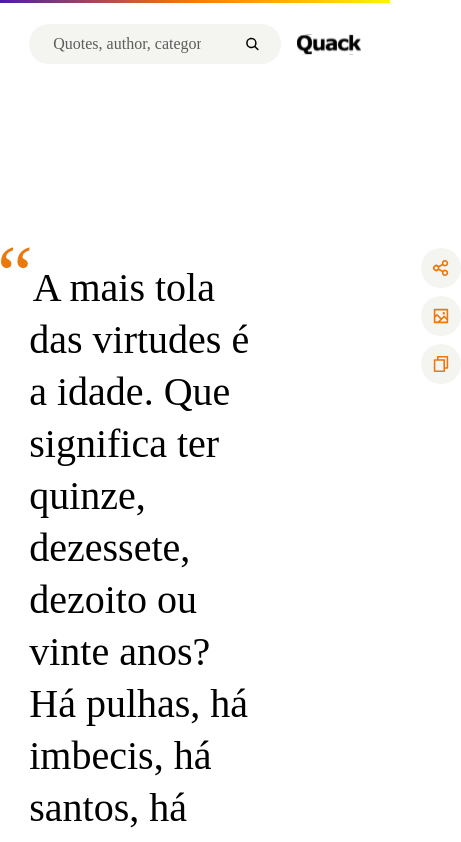
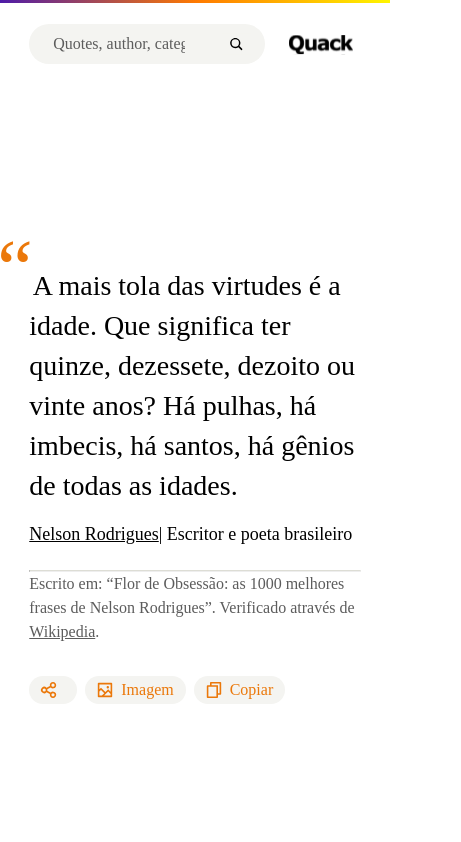
Before and after one commit to sheisacreative/quack-quotes, a Next.js app: page / in a window 390 px wide. Shown: the top 842 px of the page, 461 px wide, since content can reach past the window. Built offline with nearby package versions, Linux system fonts and the light colour scheme; a web font is replaced by a local one.

Commit message:
big quote responsive. Fixes #2

```diff
--- a/components/button/ButtonIcon.js
+++ b/components/button/ButtonIcon.js
@@ -3,7 +3,14 @@ import { RiImage2Line } from "react-icons/ri";
 import styles from "./ButtonIcon.module.css";
 
 const ButtonIcon = ({ action, icon }) => {
-  return <li className={styles.action}>{icon}</li>;
+  return (
+    <li className={styles.action}>
+      <div className={styles.icon}>{icon}</div>
+      <span className={styles.actionText}>
+        {action === "Compartilhar" ? "" : action}
+      </span>
+    </li>
+  );
 };
 
 export default ButtonIcon;
--- a/components/button/ButtonIcon.module.css
+++ b/components/button/ButtonIcon.module.css
@@ -18,3 +18,20 @@
   cursor: pointer;
   background-color: var(--neutral-20);
 }
+
+.actionText {
+  display: none;
+}
+
+@media screen and (max-width: 768px) {
+  .action {
+    width: initial;
+    height: initial;
+    padding: 0.125rem 0.75rem;
+    border-radius: 2rem;
+    gap: 0.5rem;
+  }
+  .actionText {
+    display: block;
+  }
+}
--- a/components/button/ButtonIconContainer.module.css
+++ b/components/button/ButtonIconContainer.module.css
@@ -3,3 +3,10 @@
   flex-direction: column;
   gap: 0.5rem;
 }
+
+@media screen and (max-width: 768px) {
+  .actionContainer {
+    flex-direction: row;
+    padding: 0;
+  }
+}
--- a/components/quotes/BigQuote.module.css
+++ b/components/quotes/BigQuote.module.css
@@ -44,3 +44,15 @@
   justify-self: end;
   align-self: start;
 }
+
+@media screen and (max-width: 768px) {
+  .bigQuote {
+    display: flex;
+    flex-direction: column;
+  }
+
+  .iconsContainer {
+    display: flex;
+    margin-top: 2rem;
+  }
+}
--- a/components/sections/Navbar.module.css
+++ b/components/sections/Navbar.module.css
@@ -63,6 +63,6 @@
   }
 
   .quackLogo {
-    width: 64px;
+    scale: 0.8;
   }
 }
--- a/data/data.js
+++ b/data/data.js
@@ -4,17 +4,17 @@ import { RiShareLine, RiImage2Line, RiFileCopyLine } from "react-icons/ri";
 export const actionIcons = [
   {
     id: 1,
-    action: "Share",
+    action: "Compartilhar",
     icon: <RiShareLine />,
   },
   {
     id: 2,
-    action: "Image",
+    action: "Imagem",
     icon: <RiImage2Line />,
   },
   {
     id: 3,
-    action: "Copy",
+    action: "Copiar",
     icon: <RiFileCopyLine />,
   },
 ];
--- a/styles/styles.css
+++ b/styles/styles.css
@@ -43,6 +43,28 @@
   line-height: 1.5rem;
 }
 
+@media screen and (max-width: 768px) {
+  .heading-L {
+    font-size: 1.75rem;
+    line-height: 2.5rem;
+  }
+
+  .heading-M {
+    font-size: 1.5rem;
+    line-height: 2rem;
+  }
+
+  .heading-S {
+    font-size: 1.125rem;
+    line-height: 1.5rem;
+  }
+
+  .body-M {
+    font-size: 1.125rem;
+    line-height: 1.5rem;
+  }
+}
+
 /* Line */
 hr {
   width: 100%;
```
